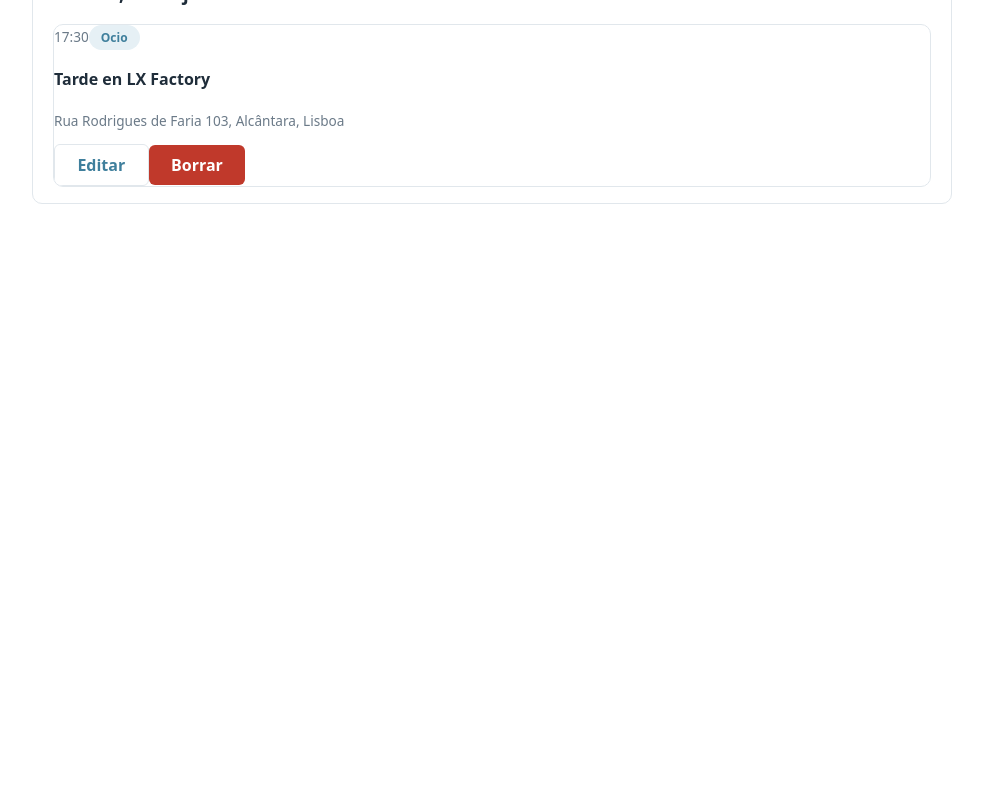
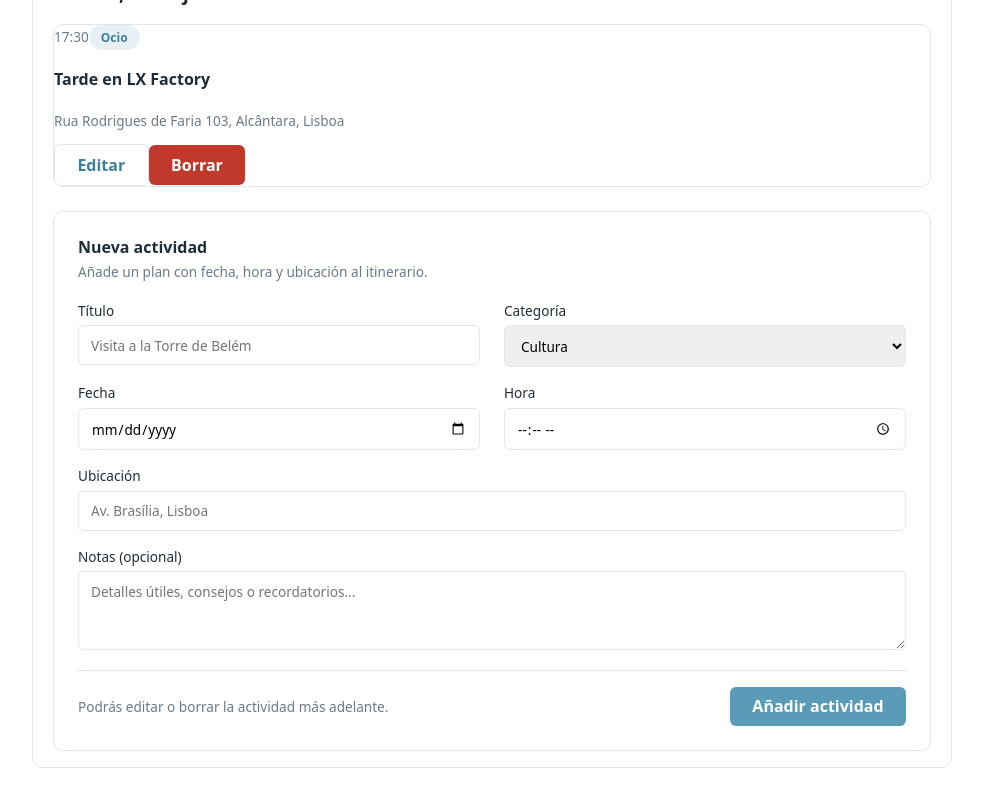
Before and after one commit to julgargil/travel-planner-, an Angular app in the folder frontend/: page /viajes/1/itinerario in a window 1280 px wide. Shown: the part 2053-2853 px from the top of the page, without its empty margins (228-1211 px from the left). Before the commit the page ends 2289 px from the top, so only its background shows below. Built offline with nearby package versions, Linux system fonts and the light colour scheme.

Commit message:
feat(actividades): formulario visual de nueva actividad (#9)

```diff
--- a/frontend/src/app/features/actividades/actividades.html
+++ b/frontend/src/app/features/actividades/actividades.html
@@ -29,4 +29,6 @@
       }
     </div>
   }
+
+  <app-formulario-actividad />
 </section>
--- a/frontend/src/app/features/actividades/actividades.ts
+++ b/frontend/src/app/features/actividades/actividades.ts
@@ -1,5 +1,6 @@
 import { Component } from '@angular/core';
 import { FiltrosActividad } from './components/filtros-actividad/filtros-actividad';
+import { FormularioActividad } from './components/formulario-actividad/formulario-actividad';
 import { TarjetaActividad } from './components/tarjeta-actividad/tarjeta-actividad';
 import { Actividad } from './data/actividad.model';
 import { ACTIVIDADES_EJEMPLO } from './data/datos-ejemplo';
@@ -12,7 +13,7 @@ interface DiaItinerario {
 
 @Component({
   selector: 'app-actividades',
-  imports: [FiltrosActividad, TarjetaActividad],
+  imports: [FiltrosActividad, FormularioActividad, TarjetaActividad],
   templateUrl: './actividades.html',
   styleUrl: './actividades.css',
 })
--- /dev/null
+++ b/frontend/src/app/features/actividades/components/formulario-actividad/formulario-actividad.css
@@ -0,0 +1,50 @@
+:host {
+  display: block;
+}
+
+.formulario {
+  display: flex;
+  flex-direction: column;
+  gap: 1.25rem;
+  margin-top: 1.5rem;
+  padding: 1.5rem;
+}
+
+.formulario h3 {
+  margin: 0 0 0.25rem;
+  font-size: 1rem;
+}
+
+.formulario p {
+  margin: 0;
+}
+
+.dos-columnas {
+  display: grid;
+  grid-template-columns: 1fr 1fr;
+  gap: 1rem 1.5rem;
+}
+
+.ancho-completo {
+  grid-column: 1 / -1;
+}
+
+.formulario textarea {
+  resize: vertical;
+}
+
+.formulario-pie {
+  display: flex;
+  justify-content: space-between;
+  align-items: center;
+  flex-wrap: wrap;
+  gap: 1rem;
+  padding-top: 1rem;
+  border-top: 1px solid var(--color-borde);
+}
+
+@media (max-width: 600px) {
+  .dos-columnas {
+    grid-template-columns: 1fr;
+  }
+}
--- /dev/null
+++ b/frontend/src/app/features/actividades/components/formulario-actividad/formulario-actividad.html
@@ -0,0 +1,52 @@
+<!-- Solo interfaz: de momento el botón no envía ni guarda datos. -->
+<form class="tarjeta formulario">
+  <div>
+    <h3>Nueva actividad</h3>
+    <p class="apagado">Añade un plan con fecha, hora y ubicación al itinerario.</p>
+  </div>
+
+  <div class="dos-columnas">
+    <label>
+      Título
+      <input type="text" name="titulo" placeholder="Visita a la Torre de Belém" />
+    </label>
+
+    <label>
+      Categoría
+      <select name="categoria">
+        @for (categoria of categorias; track categoria) {
+          <option [value]="categoria">{{ categoria }}</option>
+        }
+      </select>
+    </label>
+
+    <label>
+      Fecha
+      <input type="date" name="fecha" />
+    </label>
+
+    <label>
+      Hora
+      <input type="time" name="hora" />
+    </label>
+
+    <label class="ancho-completo">
+      Ubicación
+      <input type="text" name="ubicacion" placeholder="Av. Brasília, Lisboa" />
+    </label>
+
+    <label class="ancho-completo">
+      Notas (opcional)
+      <textarea
+        name="notas"
+        rows="3"
+        placeholder="Detalles útiles, consejos o recordatorios..."
+      ></textarea>
+    </label>
+  </div>
+
+  <div class="formulario-pie">
+    <span class="apagado">Podrás editar o borrar la actividad más adelante.</span>
+    <button type="button" class="boton">Añadir actividad</button>
+  </div>
+</form>
--- /dev/null
+++ b/frontend/src/app/features/actividades/components/formulario-actividad/formulario-actividad.ts
@@ -0,0 +1,19 @@
+import { Component } from '@angular/core';
+import { CategoriaActividad } from '../../data/actividad.model';
+
+@Component({
+  selector: 'app-formulario-actividad',
+  imports: [],
+  templateUrl: './formulario-actividad.html',
+  styleUrl: './formulario-actividad.css',
+})
+export class FormularioActividad {
+  // Fase 1: formulario puramente visual; en la siguiente fase recogerá y enviará los datos.
+  protected readonly categorias: readonly CategoriaActividad[] = [
+    'Cultura',
+    'Gastronomía',
+    'Transporte',
+    'Ocio',
+    'Alojamiento',
+  ];
+}
```
Also changed, not shown: 2 other files (tests, documents, lock files or other folders).
